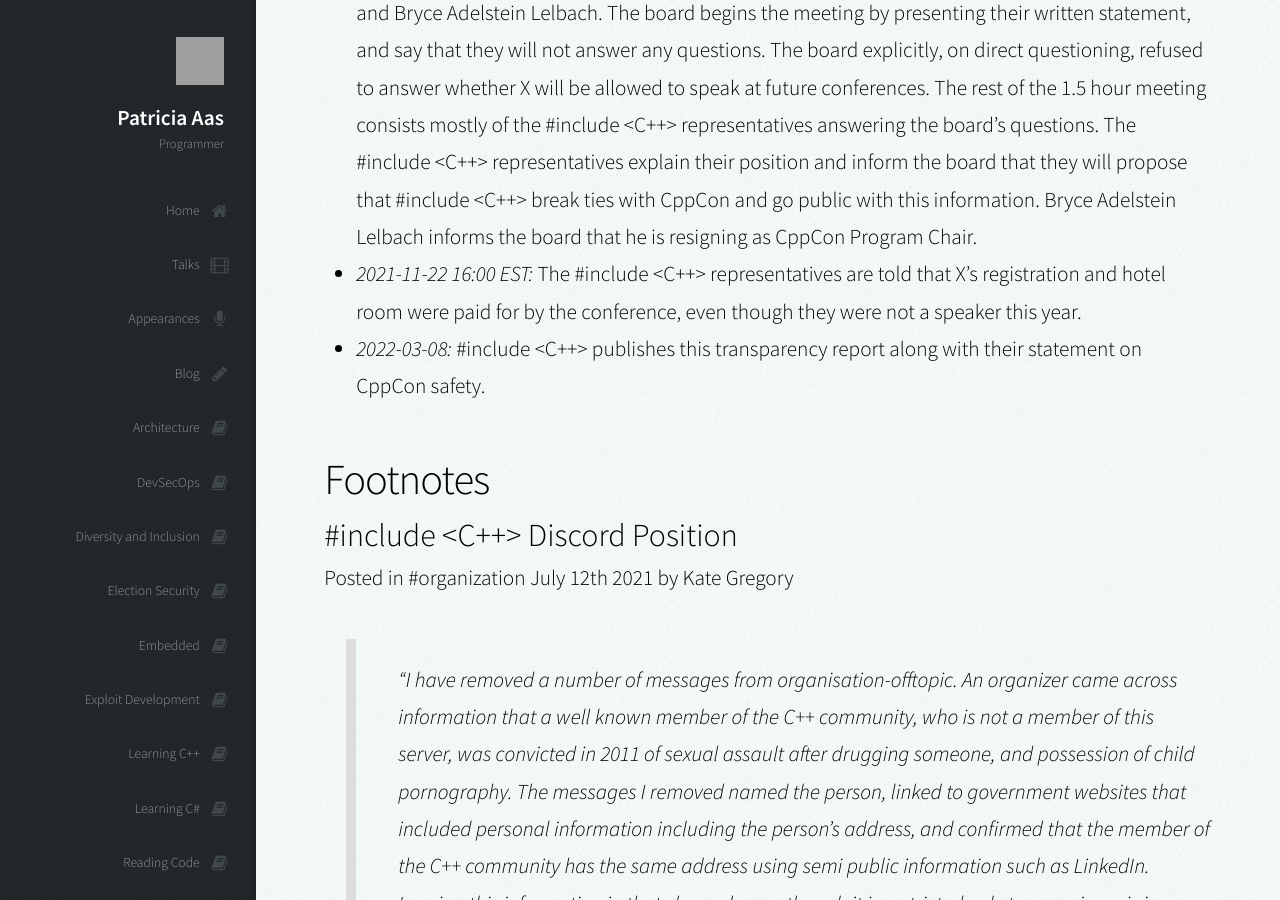
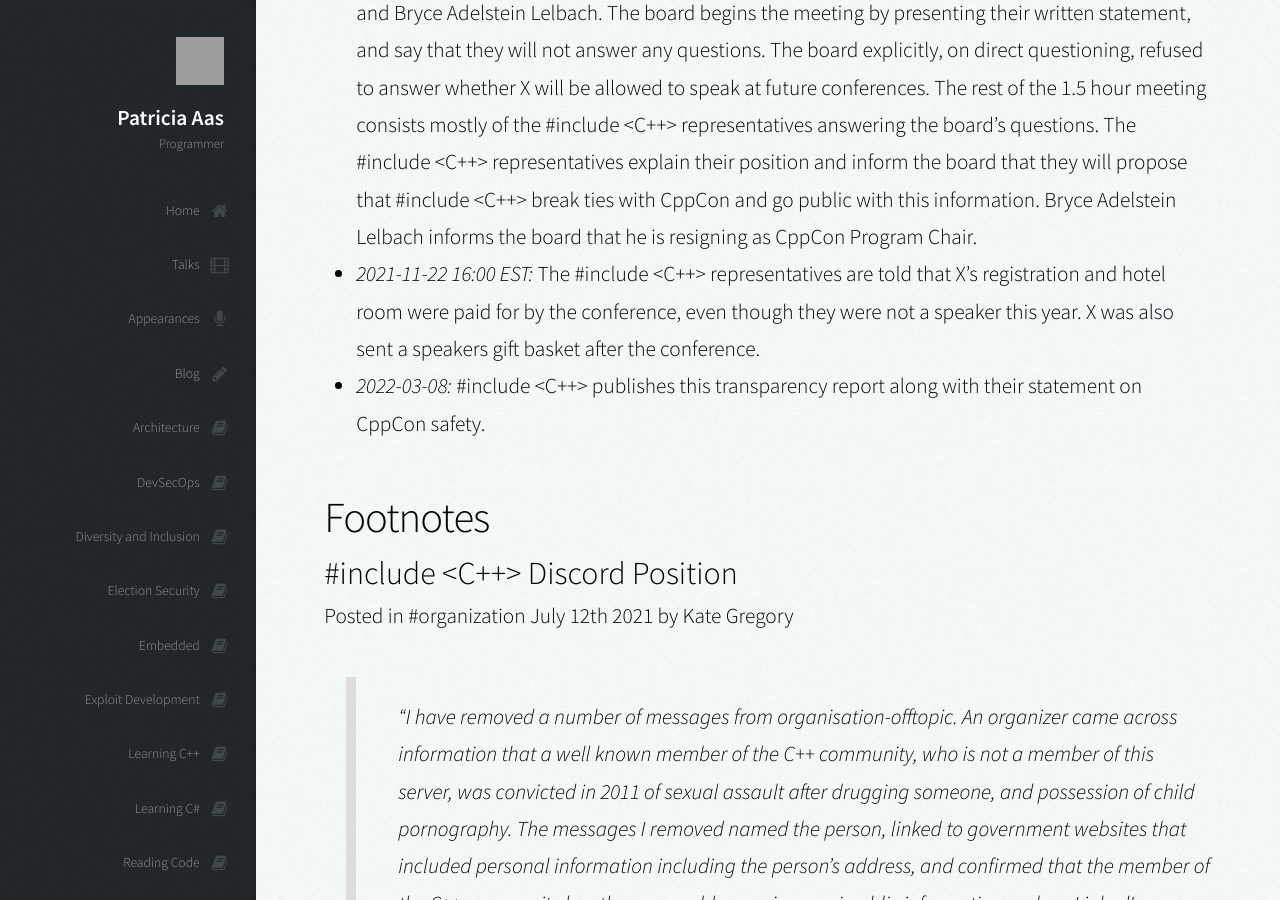
Before and after one commit to patricia-gallardo/patricia-gallardo.github.io, a Jekyll site: the page built from _posts/2022-03-08-proposed-cppcon_safety__transparency_report.md, in a window 1280 px wide and 900 px high, scrolled down 5184 px. Built offline with Jekyll 4.4.1, drawn with Linux system fonts in a browser that asks for light colours; nearby versions of some CDN libraries; grey boxes are pictures that could not be loaded.

Commit message:
Add missing detail to the timeline

```diff
--- a/_posts/2022-03-08-proposed-cppcon_safety__transparency_report.md
+++ b/_posts/2022-03-08-proposed-cppcon_safety__transparency_report.md
@@ -134,7 +134,8 @@
   propose that #include <C++> break ties with CppCon and go public with this information. Bryce Adelstein Lelbach
   informs the board that he is resigning as CppCon Program Chair.
 * *2021-11-22 16:00 EST:* The #include <C++> representatives are told that X's registration and hotel room were paid for
-  by the conference, even though they were not a speaker this year.
+  by the conference, even though they were not a speaker this year. X was also sent a speakers gift basket after the
+  conference.
 * *2022-03-08:* #include <C++> publishes this transparency report along with their statement on CppCon safety.
 
 ## Footnotes
```
